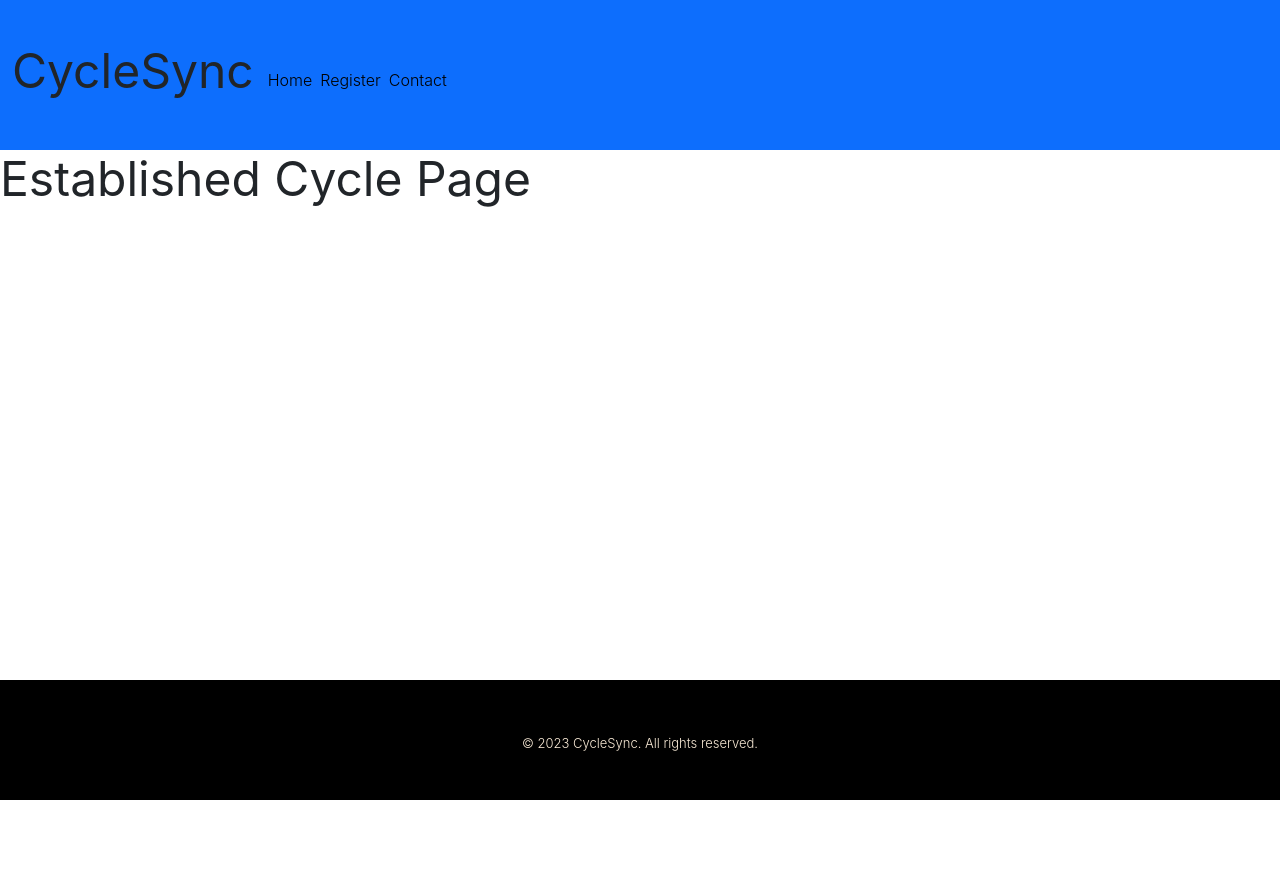
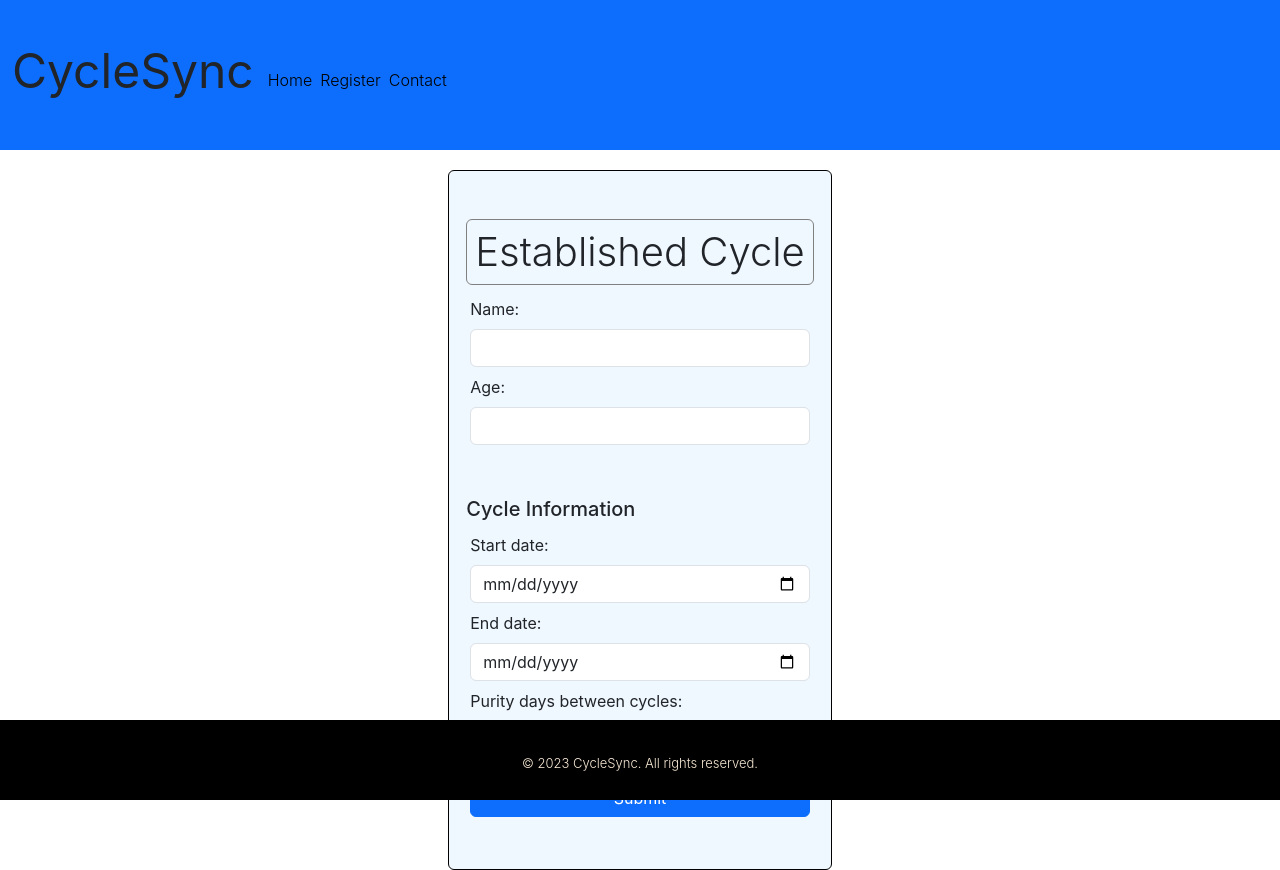
Before and after one commit to sadatakhtar/menses-react-app, a React (Create React App) app: page /established-entry in a window 1280 px wide. Before the commit the page ends 800 px from the top, so only its background shows below. Built offline with nearby package versions, Linux system fonts and the light colour scheme; no server answers.

Commit message:
Adding confirm established cycle detils page and moving the DB submit logic over to this component - wip

```diff
--- a/src/App.js
+++ b/src/App.js
@@ -13,6 +13,7 @@ import ElderlyCyclePage from "./pages/ElderlyCyclePage";
 import ConfirmationPage from "./pages/ConfirmationPage";
 import SecondPage from "./pages/SecondPage";
 import FirstTimeMenuPage from "./pages/FirstTimeMenuPage";
+import ConfirmEstablishedDetailsPage from "./pages/ConfirmEstablishedDetailsPage";
 
 const App = () => {
   const [user, setUser] = useState(null);
@@ -35,6 +36,7 @@ const App = () => {
   };
   console.log(`user fron App.js --> ${user?.email}`);
   return (
+    <>
       <Routes>
         <Route
           path="/"
@@ -54,8 +56,10 @@ const App = () => {
         <Route path="/elderly-entry" element={<ElderlyCyclePage />} />
         <Route path="/confirmation" element={<ConfirmationPage />} />
         <Route path="/second-page" element={<SecondPage />} />
-      <Route path="/first-time" element={<FirstTimeMenuPage user={user} />} />
+        <Route path="/first-time" element={<FirstTimeMenuPage user={user} />} />c
+        <Route path="/confirm-details" element={<ConfirmEstablishedDetailsPage />} />
       </Routes>
+    </>
   );
 };
 
--- a/src/components/auth/Register.js
+++ b/src/components/auth/Register.js
@@ -69,10 +69,11 @@ const Register = ({ existingUser }) => {
           if (!userDoc.exists) {
             // NB: set data only on first login
             await userRef.set({
-              firstTimeLoggedIn: false,
+              firstTimeLoggedIn: true,
               email: user.email,
               name: user.displayName,
               document_id: user.uid,
+              user_registered_date: new Date(),
             });
             console.log("User document created upon Google signup");
             navigate("/");
--- a/src/components/general/AddCycleDetailsForm.js
+++ b/src/components/general/AddCycleDetailsForm.js
@@ -1,8 +1,8 @@
 import React, { useState } from "react";
 import "../../styles/AddCycleDetailsForm.css";
-import { useSelector } from "react-redux";
+import { useSelector, useDispatch } from "react-redux";
 import { useNavigate } from 'react-router-dom'
-import { getUserEmail } from "../../features/usersJourney/UserSlice";
+import { getUserEmail, setPurityCycleDays } from "../../features/usersJourney/UserSlice";
 import firebase from "../../FirebaseConfig";
 
 const AddCycleDetailsForm = () => {
@@ -10,46 +10,50 @@ const AddCycleDetailsForm = () => {
   const [age, setAge] = useState("");
   const [cycleStartDate, setCycleStartDate] = useState("");
   const [cycleEndDate, setCycleEndDate] = useState("");
+  const [purityDays, setPurityDays] = useState(0);
 
   const userEmailRedux = useSelector(getUserEmail);
+  const dispatch = useDispatch();
   const navigate = useNavigate();
 
   console.log("========> redux value:", userEmailRedux);
   const handleSubmitForm = async (e) => {
     e.preventDefault();
 
-    const user = firebase.auth().currentUser;
-    const db = firebase.firestore();
+    dispatch(setPurityCycleDays(purityDays));
+    navigate('/confirm-details')
 
-    try {
-      const cycleDetailsRef = await db
-        .collection("cycle_details")
-        .doc(user.uid);
-      cycleDetailsRef.set({
-        name: name,
-        age: age,
-        cycle_start_date: cycleStartDate,
-        cycle_end_date: cycleEndDate,
-        // userRef: db.collection('users').doc('user_id'),
-        document_id: user.uid,
-        account_email: userEmailRedux,
-        details_submitted_date: new Date(),
-      });
-      console.log("Successfully added data to db");
-      navigate('/confirmation')
-      // alert(`Details added to DB successfully`);
+    // const user = firebase.auth().currentUser;
+    // const db = firebase.firestore();
+
+    // try {
+    //   const cycleDetailsRef = await db
+    //     .collection("cycle_details")
+    //     .doc(user.uid);
+    //   cycleDetailsRef.set({
+    //     name: name,
+    //     age: age,
+    //     cycle_start_date: cycleStartDate,
+    //     cycle_end_date: cycleEndDate,
+    //     purity_days_between_cycles: purityDays,
+    //     document_id: user.uid,
+    //     account_email: userEmailRedux,
+    //     details_submitted_date: new Date(),
+    //   });
+    //   console.log("Successfully added data to db");
+    //   navigate('/confirm-details')
 
 
-      // TODO: add redirection here
-    } catch (error) {
-      console.error("DB entry failed", error);
-    }
+    //   // TODO: add redirection here
+    // } catch (error) {
+    //   console.error("DB entry failed", error);
+    // }
   };
 
   const pageModel = (
     <div className="container-lg">
       <form onSubmit={handleSubmitForm} className="mb-5 detailForm">
-        <h3 className="mt-5">Details</h3>
+        <h3 className="mt-5">Established Cycle</h3>
         <label htmlFor="floatingInput">
           Name:
           <input
@@ -96,6 +100,18 @@ const AddCycleDetailsForm = () => {
             required
           />
         </label>
+
+        <label htmlFor="floatPurityDays">
+          Purity days between cycles:
+          <input
+            type="number"
+            value={purityDays}
+            onChange={(e) => setPurityDays(e.target.value)}
+            className="form-control mt-2"
+            id="floatPurityDays"
+            required
+          />
+        </label>
         <button type="submit" className="btn btn-primary mt-3">
           Submit
         </button>
--- a/src/components/general/Header.js
+++ b/src/components/general/Header.js
@@ -39,10 +39,11 @@ const Header = ({ existingUser }) => {
           if (!userDoc.exists) {
             // NB: set data only on first login
             await userRef.set({
-              firstTimeLoggedIn: false,
+              firstTimeLoggedIn: true,
               email: user.email,
               name: user.displayName,
               document_id: user.uid,
+              user_registered_date: new Date(),
             });
             console.log("User document created upon Google signup");
             // navigate("/");
@@ -56,7 +57,6 @@ const Header = ({ existingUser }) => {
     } catch (error) {
       alert(error.message);
     }
-
   };
 
   const handleSubmit = async (e) => {
--- /dev/null
+++ b/src/pages/ConfirmEstablishedDetailsPage.js
@@ -0,0 +1,37 @@
+import React from "react";
+import Footer from "../components/general/Footer";
+import { useSelector } from "react-redux";
+import HeaderWithoutInputs from "../components/general/HeaderWithoutInputs";
+import { getPurityCycleDays } from "../features/usersJourney/UserSlice";
+
+const ConfirmEstablishedDetailsPage = () => {
+  const purityDaysRedux = useSelector(getPurityCycleDays);
+  return (
+    <>
+      <HeaderWithoutInputs />
+
+      <div className="container-lg">
+        <form onSubmit="" className="mb-5 detailForm">
+          <h3 className="mt-5">Confirm established cycle details</h3>
+          <label htmlFor="floatingInput">Name:</label>
+          <label htmlFor="floatingAge">Age:</label>
+
+          <h5 className="mt-5">Cycle Information</h5>
+          <label htmlFor="floatCycleStartDate">Start date:</label>
+          <label htmlFor="floatCycleEndDate">End date:</label>
+
+          <label htmlFor="floatPurityDays">
+            Purity days between cycles: {purityDaysRedux}
+          </label>
+          <button type="submit" className="btn btn-primary mt-3">
+            Submit
+          </button>
+        </form>
+      </div>
+
+      <Footer />
+    </>
+  );
+};
+
+export default ConfirmEstablishedDetailsPage;
--- a/src/pages/EstablishedCyclePage.js
+++ b/src/pages/EstablishedCyclePage.js
@@ -1,30 +1,13 @@
 import React from "react";
+import AddCycleDetailsForm from "../components/general/AddCycleDetailsForm";
 import Footer from "../components/general/Footer";
 import HeaderWithoutInputs from "../components/general/HeaderWithoutInputs";
-// import firebase from "../FirebaseConfig";
 
 const EstablishedCyclePage = () => {
-  //const db = firebase.firestore();
-
-  // const handleDb = async () => {
-  //   try {
-  //     const snapshot = await db
-  //       .collection("cycle_details")
-  //       .where("account_email", "==", "sadat0akhtar@gmail.com")
-  //       .get();
-  //     const data = snapshot.docs.map((doc) => ({ id: doc.id, ...doc.data() }));
-  //     console.log(data);
-  //   } catch (error) {
-  //     console.error("Error fetching data: ", error);
-  //   }
-  // };
   return (
     <>
       <HeaderWithoutInputs />
-      <div>
-        <h1>Established Cycle Page</h1>
-        {/* <button onClick={handleDb}>Db call</button> */}
-      </div>
+      <AddCycleDetailsForm />
       <Footer />
     </>
   );
--- a/src/pages/NewCyclePage.js
+++ b/src/pages/NewCyclePage.js
@@ -1,6 +1,6 @@
 import React from 'react'
 import '../styles/NewCyclePage.css'
-import AddCycleDetailsForm from '../components/general/AddCycleDetailsForm'
+// import AddCycleDetailsForm from '../components/general/AddCycleDetailsForm'
 import Footer from '../components/general/Footer'
 import HeaderWithoutInputs from '../components/general/HeaderWithoutInputs'
 
@@ -8,7 +8,10 @@ const NewCyclePage = () => {
   return (
     <div className='new-cycle-page-container'>
         <HeaderWithoutInputs />
-        <AddCycleDetailsForm />
+        {/* <AddCycleDetailsForm /> */}
+        <div>
+          <h1>New cycle page</h1>
+        </div>
         <Footer />
     </div>
   )
--- a/src/styles/Footer.css
+++ b/src/styles/Footer.css
@@ -1,6 +1,6 @@
 footer {
     background-color: black;
-    height: 15vh;
+    height: 10vh;
     color: antiquewhite;
     display: flex;
     justify-content: center;
```
Also changed, not shown: src/features/usersJourney/UserSlice.js (+12 -2 lines). Lines whose indentation alone changed are shown as unchanged.
